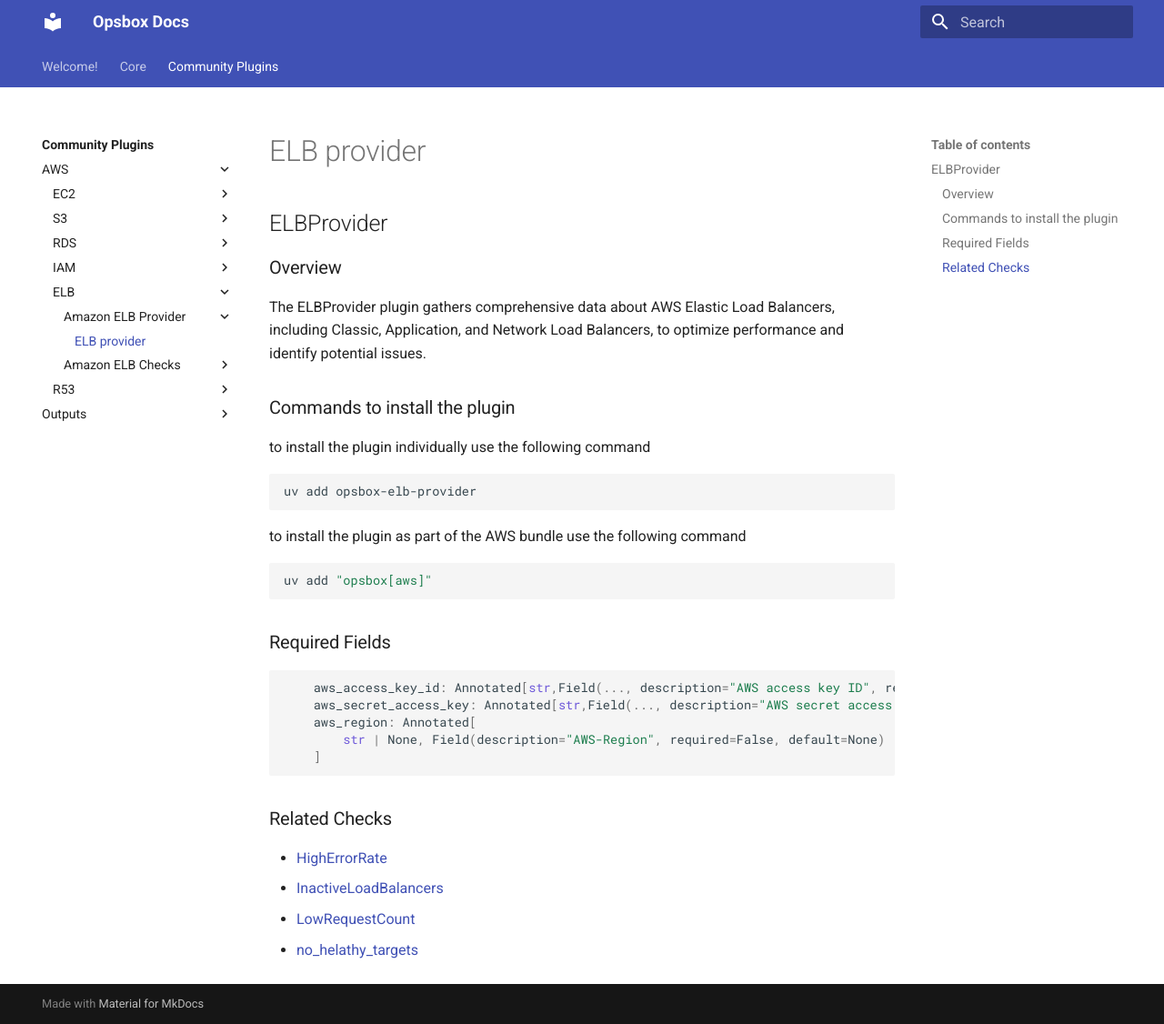
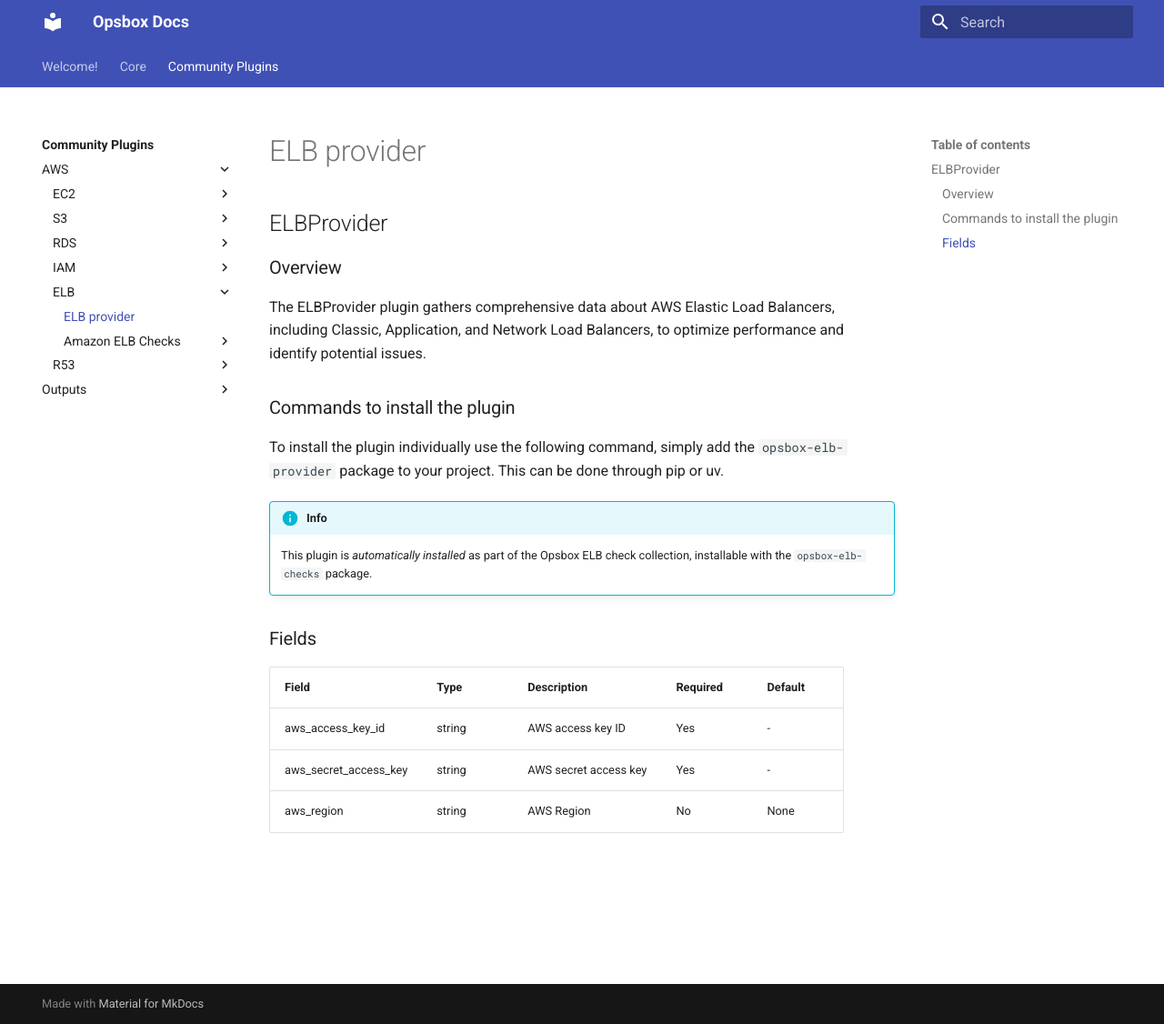
Before and after one commit to sudoersllc/opsbox-docs, an MkDocs documentation site: the page built from docs/plugins/elb/elb_provider/elb_provider.md, in a window 1280 px wide and 1126 px high. Shown: the whole window at 91% size. Built offline with MkDocs 1.6.1 and Material for MkDocs 9.7.7, drawn with Linux system fonts in a browser that asks for light colours.

Commit message:
add indexes

````diff
--- a/docs/plugins/elb/elb_provider/elb_provider.md
+++ b/docs/plugins/elb/elb_provider/elb_provider.md
@@ -4,29 +4,18 @@
 The ELBProvider plugin gathers comprehensive data about AWS Elastic Load Balancers, including Classic, Application, and Network Load Balancers, to optimize performance and identify potential issues.
 
 ### Commands to install the plugin
-to install the plugin individually use the following command
-```bash
-uv add opsbox-elb-provider
-```
-to install the plugin as part of the AWS bundle use the following command
-```bash
-uv add "opsbox[aws]"
-```
+To install the plugin individually use the following command, simply add the `opsbox-elb-provider` package to your project.
+This can be done through pip or uv.
+
+!!! info
+
+    This plugin is *automatically installed* as part of the Opsbox ELB check collection, installable with the `opsbox-elb-checks` package.
 
 
+### Fields
 
-### Required Fields
-```python
-    aws_access_key_id: Annotated[str,Field(..., description="AWS access key ID", required=True)]
-    aws_secret_access_key: Annotated[str,Field(..., description="AWS secret access key", required=True)]
-    aws_region: Annotated[
-        str | None, Field(description="AWS-Region", required=False, default=None)
-    ]
-
-```
-
-### Related Checks
-- [HighErrorRate](#high_error_rate)
-- [InactiveLoadBalancers](#inactive_load_balancers)
-- [LowRequestCount](#low_request_count)
-- [no_helathy_targets](#no_healthy_target)
+| Field                  | Type   | Description                | Required | Default |
+|------------------------|--------|----------------------------|----------|---------|
+| aws_access_key_id      | string | AWS access key ID          | Yes      | -       |
+| aws_secret_access_key  | string | AWS secret access key      | Yes      | -       |
+| aws_region             | string | AWS Region                 | No       | None    |
--- a/mkdocs.yml
+++ b/mkdocs.yml
@@ -33,38 +33,39 @@ nav:
             - "Idle Instances": plugins/ec2/idle_instances.md
             - "Stray EBS Volumes": plugins/ec2/stray_ebs.md
         - "S3":
-          - "Amazon S3 Provider":
-            - "S3 provider": plugins/s3/s3_provider/s3_provider.md
+          - plugins/s3/index.md
+          - "S3 provider": plugins/s3/s3_provider/s3_provider.md
           - "Amazon S3 Checks":
             - "Unused Buckets": plugins/s3/unused_buckets.md
             - "Storage Class usage": plugins/s3/storage_class_usage.md
             - "Object Last Modified": plugins/s3/object_last_modified.md
         - "RDS":
-          - "Amazon RDS Provider":
-            - "RDS provider": plugins/rds/rds_provider/rds_provider.md
+          - plugins/rds/index.md
+          - "RDS provider": plugins/rds/rds_provider/rds_provider.md
           - "Amazon RDS Checks":
             - "RDS Idle": plugins/rds/rds_idle.md
             - "Old Snapshots": plugins/rds/old_snapshots.md
             - "Empty Storage": plugins/rds/empty_storage.md
+            - "Scaling Down": plugins/rds/scaling_down.md
         - "IAM":
-          - "Amazon IAM Provider":
-            - "IAM provider": plugins/iam/iam_provider/iam_provider.md
+          - plugins/iam/index.md
+          - "IAM provider": plugins/iam/iam_provider/iam_provider.md
           - "Amazon IAM Checks":
             - "Console Access": plugins/iam/console_access.md
             - "Unused Policies": plugins/iam/unused_policies.md
             - "MFA Enabled": plugins/iam/mfa_enabled.md
             - "Overdue Api Keys": plugins/iam/overdue_api_keys.md
         - "ELB":
-          - "Amazon ELB Provider":
-            - "ELB provider": plugins/elb/elb_provider/elb_provider.md
+          - plugins/elb/index.md
+          - "ELB provider": plugins/elb/elb_provider/elb_provider.md
           - "Amazon ELB Checks":
             - "High Error Rate Load Balancers": plugins/elb/high_error_rate.md
             - "Inactive Load Balancers": plugins/elb/inactive_load_balancers.md
             - "Low Request Count Load Balancers": plugins/elb/low_request_counts.md
-
+            - "No Healthy Targets Load Balancers": plugins/elb/no_healthy_targets.md
         - "R53":
-          - "Amazon R53 Provider":
-            - "R53 provider": plugins/r53/r53_provider/r53_provider.md
+          - plugins/r53/index.md
+          - "R53 provider": plugins/r53/r53_provider/r53_provider.md
           - "Amazon R53 Checks":
             - "Empty Zones": plugins/r53/empty_zones.md
     - Outputs:
````
Also changed, not shown: docs/plugins/ec2/ec2_provider/ec2_provider.md (+1 -1 lines), docs/plugins/elb/index.md (added, +21 -0 lines), docs/plugins/iam/iam_provider/iam_provider.md (+13 -19 lines), docs/plugins/iam/index.md (added, +21 -0 lines), docs/plugins/index.md (+15 -15 lines), docs/plugins/r53/index.md (added, +18 -0 lines), docs/plugins/r53/r53_provider/r53_provider.md (+14 -16 lines), docs/plugins/rds/index.md (added, +21 -0 lines), docs/plugins/rds/rds_provider/rds_provider.md (+15 -12 lines), docs/plugins/s3/index.md (added, +20 -0 lines), docs/plugins/s3/s3_provider/s3_provider.md (+15 -12 lines).
